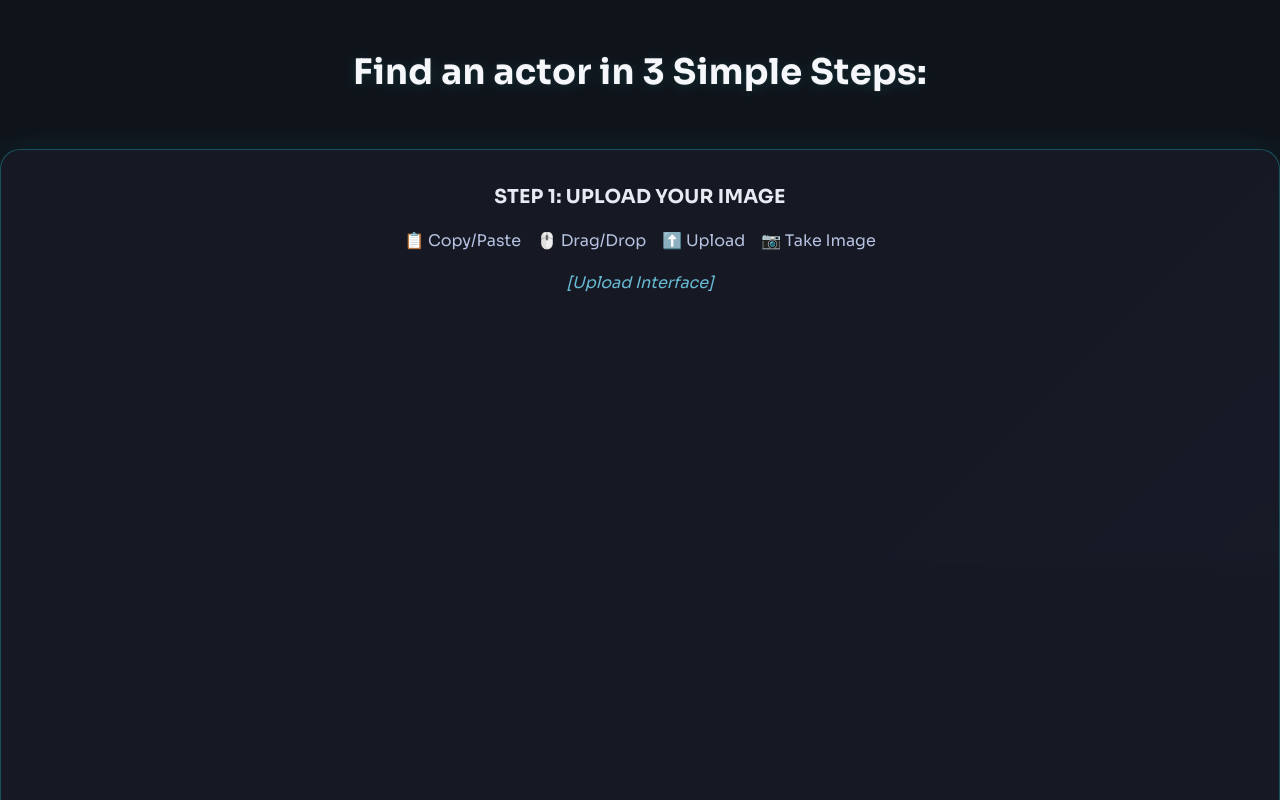
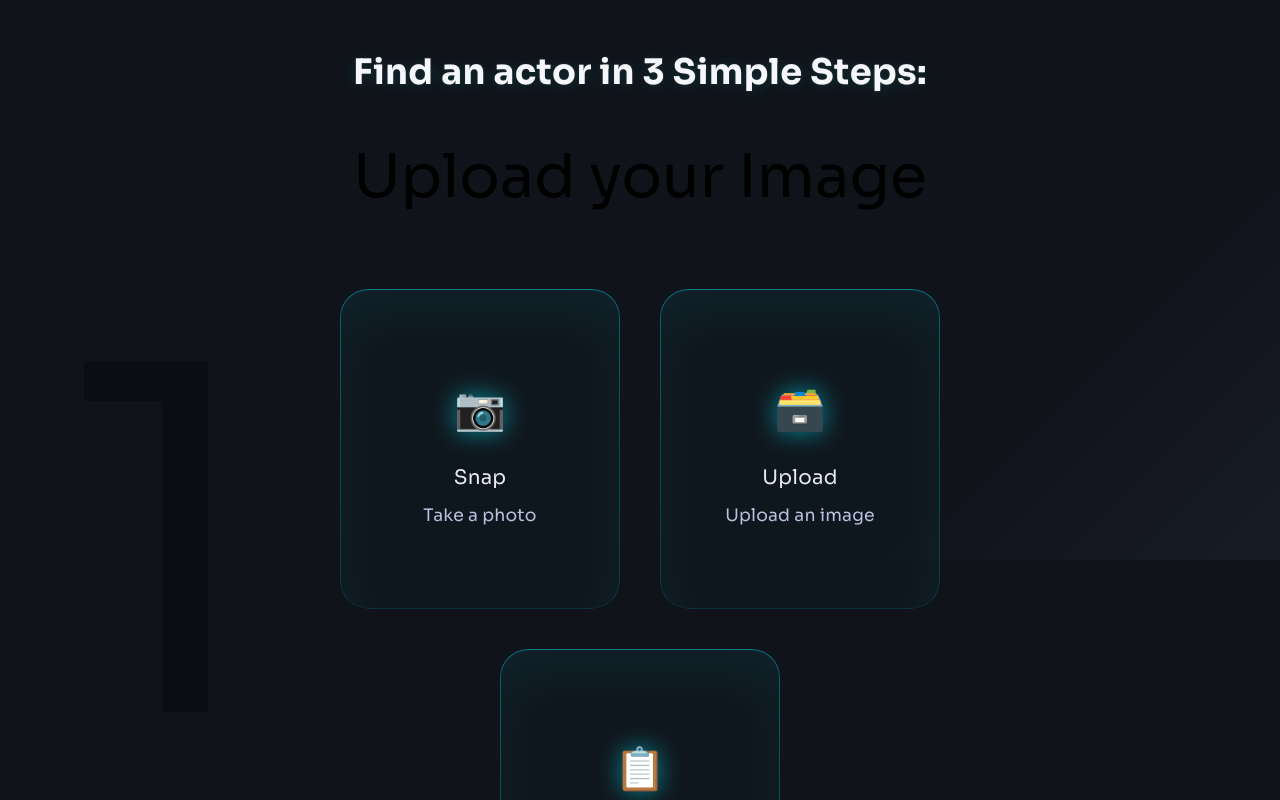
Before and after one commit to Bisxsh/ActorRecogniser, a Vue app in the folder frontend/: page / in a window 1280 px wide. Shown: the part 1840-2640 px from the top of the page. Built offline with nearby package versions, Linux system fonts and the light colour scheme.

Commit message:
Basic styling for how it works

```diff
--- a/frontend/src/App.vue
+++ b/frontend/src/App.vue
@@ -34,12 +34,6 @@ onUnmounted(() => {
 
 <style>
 @import url('https://fonts.googleapis.com/css2?family=Sora:wght@400;700&display=swap');
-
-* {
-  margin: 0;
-  padding: 0;
-  box-sizing: border-box;
-}
 
 body {
   background: var(--color-background-dynamic);
--- a/frontend/src/assets/base.css
+++ b/frontend/src/assets/base.css
@@ -14,7 +14,6 @@
 *::before,
 *::after {
   box-sizing: border-box;
-  margin: 0;
   font-weight: normal;
 }
 
--- a/frontend/src/components/landing/AppDetails.vue
+++ b/frontend/src/components/landing/AppDetails.vue
@@ -63,7 +63,6 @@ onMounted(() => {
     timeline.from(titles, {
       y: 30,
       opacity: 0,
-      delay: 0.5,
       duration: 0.8,
       ease: 'power3.out',
       stagger: 0.2,
--- a/frontend/src/components/landing/HowItWorks.vue
+++ b/frontend/src/components/landing/HowItWorks.vue
@@ -1,33 +1,96 @@
 <template>
   <section class="how-it-works-section">
     <div class="how-title">Find an actor in 3 Simple Steps:</div>
-    <div class="how-steps">
-      <div class="how-step">
-        <div class="how-step-title">STEP 1: UPLOAD YOUR IMAGE</div>
-        <div class="how-step-icons">
-          <span>📋 Copy/Paste</span>
-          <span>🖱️ Drag/Drop</span>
-          <span>⬆️ Upload</span>
-          <span>📷 Take Image</span>
+
+    <div class="sticky-sections-wrapper">
+      <section class="sticky-step-section text-black">
+        <div class="step-content-wrapper">
+          <p class="step-number">1</p>
+          <p class="step-title">Upload your Image</p>
+          <div class="step-cards-wrapper">
+            <Card ref="card1" class="step-card" icon="📷" title="Snap" desc="Take a photo" />
+            <Card ref="card2" class="step-card" icon="🗃️" title="Upload" desc="Upload an image" />
+            <Card
+              ref="card3"
+              class="step-card"
+              icon="📋"
+              title="Paste"
+              desc="Copy/Paste an image"
+            />
+          </div>
         </div>
-        <div class="how-step-visual">[Upload Interface]</div>
-      </div>
-      <div class="how-step">
-        <div class="how-step-title">STEP 2: FOCUS ON THE FACES</div>
-        <div class="how-step-desc">Easily crop or select just the faces...</div>
-        <div class="how-step-visual">[Cropping Tool]</div>
-      </div>
-      <div class="how-step">
-        <div class="how-step-title">STEP 3: DISCOVER THEIR STORY</div>
-        <div class="how-step-desc">Click on an identified actor to view all their movies...</div>
-        <div class="how-step-visual">[Actor Profile with Filmography]</div>
-      </div>
+      </section>
+
+      <section class="sticky-step-section text-white">
+        <div class="step-content-wrapper">
+          <p class="step-number">2</p>
+          <p class="step-title">Focus on the faces</p>
+          <p class="step-desc">
+            Easily crop or select just the faces you want to identify for precise results.
+          </p>
+          <div class="step-visual">
+            <img
+              src="https://placehold.co/400x250/00eaff/000000?text=Cropping+Visual"
+              alt="Cropping Tool"
+              class="step-image"
+            />
+          </div>
+        </div>
+      </section>
+
+      <section class="sticky-step-section text-white">
+        <div class="step-content-wrapper">
+          <p class="step-number">3</p>
+          <p class="step-title">Discover their story</p>
+          <p class="step-desc">
+            Click on an identified actor to instantly view all their movies and TV shows.
+          </p>
+          <div class="step-visual">
+            <img
+              src="https://placehold.co/400x250/00eaff/000000?text=Actor+Profile+Visual"
+              alt="Actor Profile"
+              class="step-image"
+            />
+          </div>
+        </div>
+      </section>
     </div>
   </section>
 </template>
 
 <script setup lang="ts">
-// No script needed
+import { onMounted, ref } from 'vue'
+import gsap from 'gsap'
+import { ScrollTrigger } from 'gsap/ScrollTrigger'
+import Card from '../Card.vue'
+
+gsap.registerPlugin(ScrollTrigger)
+
+const card1 = ref(null)
+const card2 = ref(null)
+const card3 = ref(null)
+
+onMounted(() => {
+  // Get all sticky sections
+  const stickySections = gsap.utils.toArray('.sticky-step-section')
+
+  // Create a ScrollTrigger for each section to pin it
+  stickySections.forEach((section, index) => {
+    ScrollTrigger.create({
+      trigger: section as HTMLElement,
+      start: 'top top', // Pin when the top of the section hits the top of the viewport
+      end: 'bottom top', // Release when the bottom of the section hits the top of the viewport
+      pin: true, // This is the key: GSAP will manage the sticky behavior
+      // markers: true, // Uncomment for debugging
+      // You can add scrub: true here if you want a subtle animation during the pin
+      // For a hard "stack" effect, scrub: false (default) or not setting it is fine.
+    })
+  })
+
+  // To ensure enough scroll space for all sections to pin and unpin,
+  // the parent container (.how-it-works-section or its wrapper) needs sufficient height.
+  // The min-height: 300vh on .sticky-sections-wrapper is good for 3 sections.
+})
 </script>
 
 <style scoped>
@@ -35,11 +98,13 @@
   padding: 2rem;
   text-align: center;
   width: 100%;
-  height: 100%;
+  /* min-height will implicitly be determined by the stacked sticky sections */
   display: flex;
   flex-direction: column;
-  justify-content: center;
+  justify-content: flex-start;
   align-items: center;
+  position: relative;
+  overflow: visible;
 }
 
 .how-title {
@@ -51,82 +116,125 @@
     0 2px 16px #0ff2,
     0 0px 2px #fff2;
   letter-spacing: 0.01em;
+  z-index: 2;
+  position: relative;
 }
 
-.how-steps {
+.sticky-sections-wrapper {
+  position: relative;
+  width: 100%;
+  min-height: 300vh; /* 3 sections * 100vh each */
+  overflow: visible;
+}
+
+.sticky-step-section {
+  /* Removed position: sticky; top: 0; from here. GSAP's pin will handle it. */
+  height: 100vh;
+  width: 100%;
   display: flex;
   flex-direction: column;
-  gap: 2.5rem;
   align-items: center;
-  width: 100vw;
+  justify-content: center;
+  box-sizing: border-box;
+  padding: 2rem;
 }
 
-.how-step {
-  border: 1.5px solid #2be7ff44;
-  border-radius: 20px;
-  padding: 2rem 2.5rem;
-  min-width: 300px;
-  background: rgba(24, 28, 39, 0.85);
-  backdrop-filter: blur(6px);
-  box-shadow:
-    0 4px 32px 0 #00eaff22,
-    0 1.5px 8px 0 #0008;
-  transition:
-    box-shadow 0.2s,
-    border-color 0.2s;
-  margin-bottom: 0.5rem;
-  height: 100dvh;
+.step-content-wrapper {
+  display: flex;
+  flex-direction: column;
+  align-items: center;
+  justify-content: center;
   width: 100%;
+  max-width: 900px;
+  text-align: center;
 }
 
-.how-step:hover {
-  border-color: #00eaff;
-  box-shadow:
-    0 8px 40px 0 #00eaff55,
-    0 1.5px 8px 0 #0008;
+.step-number {
+  font-size: 30rem;
+  position: absolute;
+  left: 0;
+  opacity: 0.3;
+  line-height: 1;
+  color: inherit;
+  z-index: -1;
 }
 
-.how-step-title {
-  font-size: 1.2rem;
-  font-weight: 700;
+.step-title {
+  font-size: 3.75rem;
+  text-align: left;
+  color: inherit;
   margin-bottom: 1rem;
-  color: #e6eaf3;
-  letter-spacing: 0.01em;
 }
 
-.how-step-icons {
-  display: flex;
-  gap: 1rem;
-  justify-content: center;
-  margin-bottom: 1rem;
-  flex-wrap: wrap;
-  color: #b6c2e0;
-  font-size: 1rem;
+.step-desc {
+  font-size: 1.125rem;
+  color: inherit;
+  margin-bottom: 1.5rem;
 }
 
-.how-step-visual {
-  margin: 1rem 0 0.5rem 0;
-  font-size: 1rem;
-  color: #7de2ff;
-  opacity: 0.8;
-  font-style: italic;
+.step-cards-wrapper {
+  display: flex;
+  gap: 2.5rem;
+  margin-top: 3rem;
+  justify-content: center;
+  flex-wrap: wrap;
 }
 
-.how-step-desc {
-  font-size: 1rem;
-  margin-bottom: 1rem;
-  color: #b6c2e0;
-  letter-spacing: 0.01em;
+.step-card {
+  height: 20rem;
 }
 
-@media (max-width: 700px) {
-  .how-steps {
-    gap: 2rem;
+.step-image {
+  max-width: 100%;
+  height: auto;
+  border-radius: 8px;
+  margin-top: 2rem;
+}
+
+@media (max-width: 900px) {
+  .how-title {
+    font-size: 1.8rem;
+    margin-bottom: 2rem;
   }
-  .how-step {
-    min-width: 0;
-    width: 100%;
-    max-width: 100%;
+  .step-number {
+    font-size: 20rem;
+  }
+  .step-title {
+    font-size: 2.5rem;
+  }
+  .step-desc {
+    font-size: 1rem;
+  }
+  .step-cards-wrapper {
+    gap: 1.5rem;
+    margin-top: 2rem;
+  }
+  .sticky-step-section {
+    padding: 1.5rem;
+  }
+}
+
+@media (max-width: 600px) {
+  .how-title {
+    font-size: 1.5rem;
+    margin-bottom: 1.5rem;
+  }
+  .step-number {
+    font-size: 15rem;
+  }
+  .step-title {
+    font-size: 2rem;
+  }
+  .step-cards-wrapper {
+    flex-direction: column;
+    gap: 1rem;
+  }
+  .step-card {
+    height: auto;
+    min-height: 15rem;
+  }
+  .sticky-step-section {
+    padding: 1rem;
   }
 }
 </style>
--- a/frontend/tailwind.config.js
+++ b/frontend/tailwind.config.js
@@ -3,12 +3,29 @@ export default {
   content: ['./index.html', './src/**/*.{vue,js,ts,jsx,tsx}'],
   theme: {
     extend: {
+      fontFamily: {
+        sans: ['Sora', 'sans-serif'],
+      },
       colors: {
-        'background-dynamic': '#10131a',
-        'background-static': '#0d1117',
-        'text-light': '#e6eaf3',
-        'primary-dark': '#b6c2e0',
-        'primary-light': '#7de2ff',
+        primary: '#8bd0cc',
+        'primary-dark': {
+          DEFAULT: 'hsl(219, 26%, 52%)',
+        },
+        'primary-light': {
+          DEFAULT: '#b3d9d7',
+        },
+        'background-static': {
+          DEFAULT: '#232528',
+        },
+        danger: {
+          DEFAULT: '#ed1c24',
+        },
+        text: {
+          DEFAULT: 'hsl(177, 80%, 90%)',
+        },
+        'text-dark': {
+          DEFAULT: 'hsl(177, 80%, 10%)',
+        },
         'cyan-highlight': '#00eaff',
         'cyan-highlight-alpha-02': 'rgba(0, 234, 255, 0.02)',
         'cyan-highlight-alpha-04': 'rgba(0, 234, 255, 0.04)',
@@ -32,6 +49,7 @@ export default {
       spacing: {
         '2.5rem': '2.5rem',
         '1.2rem': '1.2rem',
+        'section-gap': '160px',
       },
       fontSize: {
         '2.6rem': '2.6rem',
@@ -41,6 +59,9 @@ export default {
       letterSpacing: {
         '0.01em': '0.01em',
       },
+      backgroundImage: {
+        'background-dynamic': 'linear-gradient(135deg, #10131a 80%, #181c27 100%)',
+      },
     },
   },
   plugins: [],
```
Also changed, not shown: frontend/src/components/Card.vue (+5 -2 lines).
